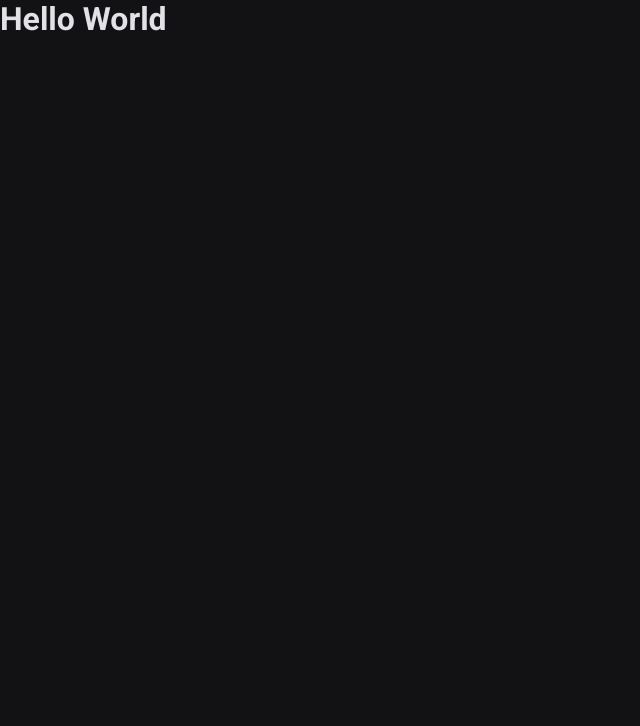
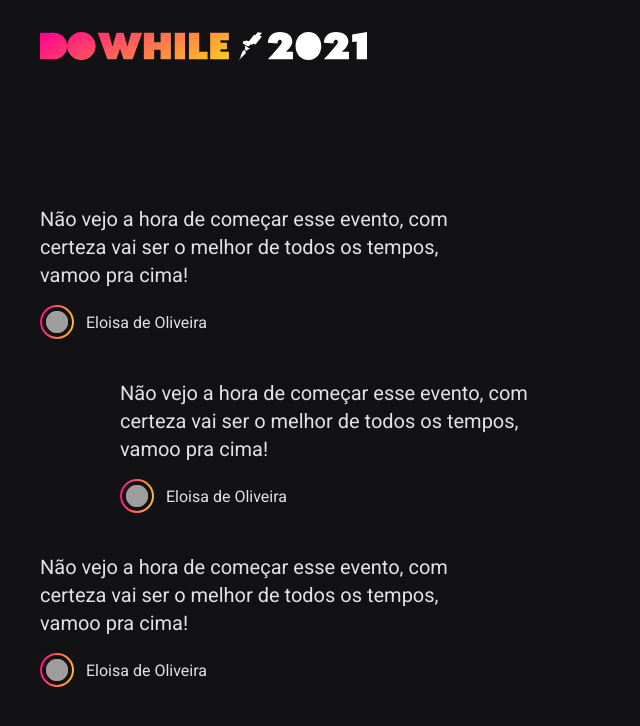
Before and after one commit to EloisaOliveira/nlw-heat-web, a React (Vite) app: page / in a window 1280 px wide. Shown: the top 726 px of the page, without its empty margins (0-640 px from the left). Built offline with nearby package versions, Linux system fonts and the light colour scheme; grey boxes are pictures that could not be loaded.

Commit message:
feat: created MessageList component

```diff
--- a/src/App.tsx
+++ b/src/App.tsx
@@ -1,5 +1,10 @@
+import styles from './App.module.scss'
+import { MessageList } from './components/MessageList'
+
 export function App() {
   return (
-    <h1>Hello World</h1>
+    <main className={styles.contentWrapper}>
+      <MessageList />
+    </main>
   )
 }
--- /dev/null
+++ b/src/components/MessageList/index.tsx
@@ -0,0 +1,43 @@
+import styles from './styles.module.scss'
+
+import logoImg from '../../assets/logo.svg'
+
+export function MessageList(){
+  return (
+    <div className={styles.messageListWrapper}>
+      <img src={logoImg} alt="DoWhile 2021" />
+
+      <ul className={styles.messageList}>
+        <li className={styles.message}>
+          <p className={styles.messageContent}>Não vejo a hora de começar esse evento, com certeza vai ser o melhor de todos os tempos, vamoo pra cima!</p>
+          <div className={styles.messageUser}>
+            <div className={styles.userImage}>
+              <img src="https://github.com/EloisaOliveira.png" alt="Eloisa de Oliveira" />
+            </div>
+            <span>Eloisa de Oliveira</span>
+          </div>
+        </li>
+
+        <li className={styles.message}>
+          <p className={styles.messageContent}>Não vejo a hora de começar esse evento, com certeza vai ser o melhor de todos os tempos, vamoo pra cima!</p>
+          <div className={styles.messageUser}>
+            <div className={styles.userImage}>
+              <img src="https://github.com/EloisaOliveira.png" alt="Eloisa de Oliveira" />
+            </div>
+            <span>Eloisa de Oliveira</span>
+          </div>
+        </li>
+
+        <li className={styles.message}>
+          <p className={styles.messageContent}>Não vejo a hora de começar esse evento, com certeza vai ser o melhor de todos os tempos, vamoo pra cima!</p>
+          <div className={styles.messageUser}>
+            <div className={styles.userImage}>
+              <img src="https://github.com/EloisaOliveira.png" alt="Eloisa de Oliveira" />
+            </div>
+            <span>Eloisa de Oliveira</span>
+          </div>
+        </li>
+      </ul>
+    </div>
+  )
+}
--- /dev/null
+++ b/src/components/MessageList/styles.module.scss
@@ -0,0 +1,59 @@
+.messageListWrapper {
+  display: flex;
+  flex-direction: column;
+
+  justify-content: space-between;
+  align-items: flex-start;
+
+  > img {
+    height: 28px;
+    margin: 32px 0;
+  }
+}
+
+.messageList{
+  list-style: none;
+  display: flex;
+  flex-direction: column;
+  justify-content: center;
+  gap: 40px;
+  flex: 1;
+
+  .message{
+    max-width: 440px;
+
+    &:nth-child(2) {
+      margin-left: 80px;
+    }
+
+    .messageContent {
+      font-size: 20px;
+      line-height: 28px;
+    }
+
+    .messageUser{
+      margin-top: 16px;
+      display: flex;
+      align-items: center;
+
+      .userImage{
+        padding: 2px;
+        background: linear-gradient(100deg, #ff008e 0%, #ffcd1e 100%);
+        border-radius: 50%;
+        line-height: 0;
+
+        img{
+          width: 30px;
+          height: 30px;
+          border-radius: 50%;
+          border: 4px solid #121214;
+        }
+      }
+
+      span {
+        font-size: 16px;
+        margin-left: 12px;
+      }
+    }
+  }
+}
```
